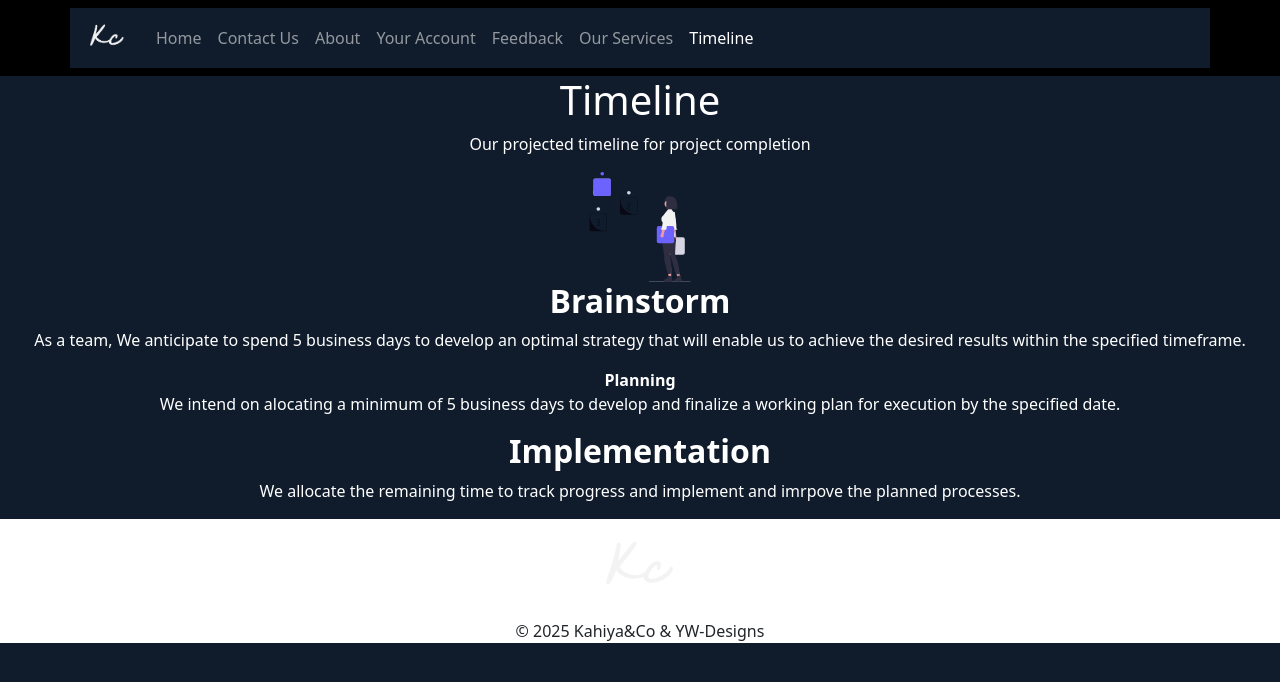
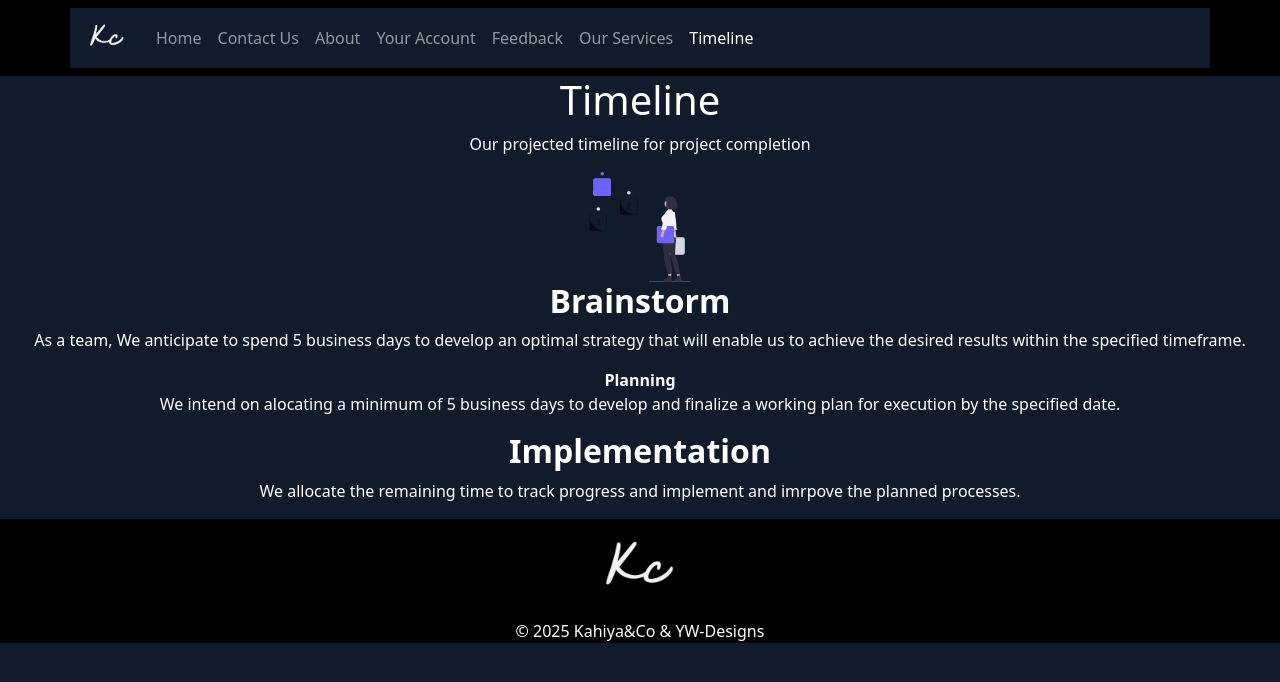
Before and after one commit to bida24-067/KahiyaCo, a plain HTML site: page timeline.html in a window 1280 px wide. Drawn offline with nearby package versions, Linux system fonts and the light colour scheme.

Commit message:
Update timeline.html

```diff
--- a/timeline.html
+++ b/timeline.html
@@ -26,6 +26,9 @@
                   }
   #price { color: #B58E5A;
             }
+  footer { background-color: black;
+          color: white;
+          }
 </style>
 
 
```
